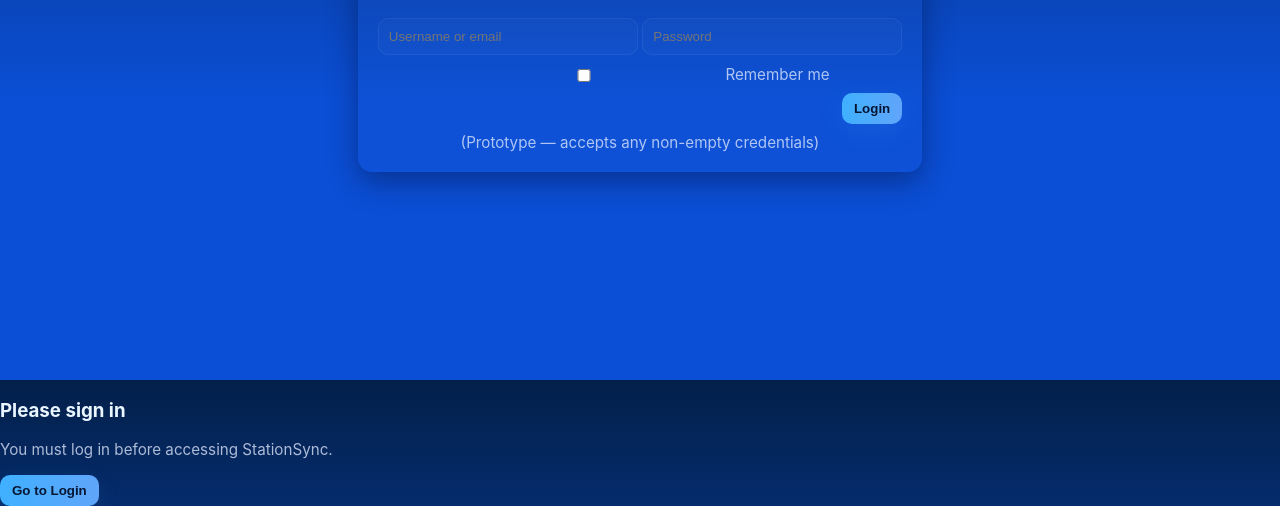
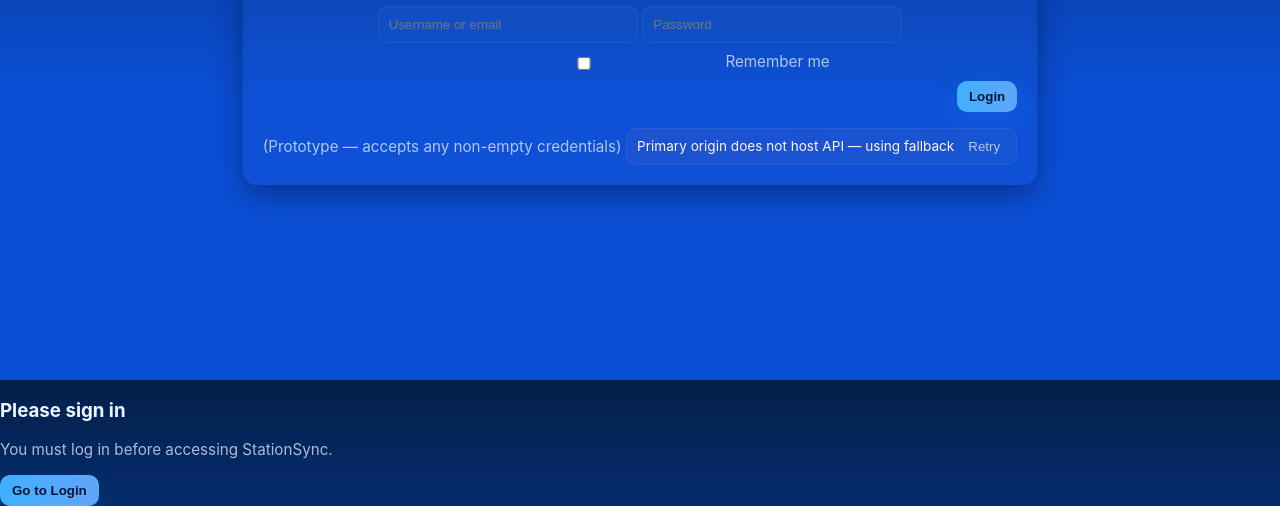
Before and after one commit to Delucie-coder/Station-Sync, a website: page index.html in a window 1280 px wide. Shown: the part 420-926 px from the top of the page. Drawn offline with nearby package versions, Linux system fonts and the light colour scheme; no server answers.

Commit message:
entering

```diff
--- a/index.html
+++ b/index.html
@@ -44,6 +44,7 @@
       </form>
 
       <small class="muted">(Prototype — accepts any non-empty credentials)</small>
+      <div id="loginApiStatus" class="api-status" style="margin-top:8px;text-align:center"></div>
     </div>
     <!-- Registration UI removed as requested -->
   </div>
@@ -82,6 +83,7 @@
         <div class="top-right">
           <input id="globalSearch" placeholder="Search stations by name, location or id..." />
           <div id="userBadge" class="user-badge hidden"></div>
+          <div id="apiStatus" class="api-status" style="margin-left:8px"></div>
         </div>
       </header>
 
--- a/package.json
+++ b/package.json
@@ -4,10 +4,11 @@
   "description": "StationSync prototype server (Express) for auth and static hosting",
   "main": "server.js",
   "scripts": {
-    "start": "node server.js"
+    "start": "node server.js",
     "migrate": "node scripts/migrate-to-sqlite.js",
     "smoke": "node scripts/smoke-tests.js",
     "restore": "node scripts/restore-from-backup.js"
+  },
   "dependencies": {
     "bcrypt": "^5.1.0",
     "better-sqlite3": "^12.4.1",
--- a/script.js
+++ b/script.js
@@ -47,6 +47,18 @@ function showBanner(message, type='info', opts){
     b.style.color = '#0f172a';
     setTimeout(()=>{ try{ b.remove(); }catch(e){} }, 4500);
   } catch(e){ console.warn(e); }
+}
+
+// ----- API status UI -----
+function setApiStatus(isOk, message){
+  try{
+    const el = $('apiStatus'); const loginEl = $('loginApiStatus');
+    const text = message || (isOk ? 'API available' : 'API unreachable');
+    const cls = isOk ? 'api-status ok' : 'api-status bad';
+    const html = `<span>${escapeHtml(text)}</span><button id="apiRetryBtn" title="Retry">Retry</button>`;
+    if (el){ el.className = cls; el.innerHTML = html; const btn = $('apiRetryBtn'); if (btn) btn.addEventListener('click', async ()=>{ setApiStatus(false,'Retrying...'); await probePrimary(); await checkSession(); }); }
+    if (loginEl){ loginEl.className = cls; loginEl.innerHTML = html; const btn2 = loginEl.querySelector('#apiRetryBtn'); if (btn2) btn2.addEventListener('click', async ()=>{ setApiStatus(false,'Retrying...'); await probePrimary(); await checkSession(); }); }
+  } catch(e){ console.warn('setApiStatus error', e); }
 }
 
 // ----- API fetch with fallback -----
@@ -769,9 +781,16 @@ async function probePrimary(){
   try{
     const url = window.location.origin + '/api/session';
     const res = await fetch(url, { method:'GET' });
-    if (!res.ok && (res.status === 404 || res.status === 405)){ API_BASE = FALLBACK_API; showBanner('Primary origin does not host API — using fallback API','warn'); return false; }
+    if (!res.ok && (res.status === 404 || res.status === 405)){
+      API_BASE = FALLBACK_API; setApiStatus(false, 'Primary origin does not host API — using fallback'); showBanner('Primary origin does not host API — using fallback API','warn'); return false;
+    }
+    // primary OK
+    API_BASE = window.location.origin;
+    setApiStatus(true, 'API available at ' + window.location.origin);
     return true;
-  } catch(e){ API_BASE = FALLBACK_API; showBanner('Primary origin unreachable — using fallback API','warn'); return false; }
+  } catch(e){
+    API_BASE = FALLBACK_API; setApiStatus(false, 'Primary origin unreachable — using fallback'); showBanner('Primary origin unreachable — using fallback API','warn'); return false;
+  }
 }
 
 async function checkSession(){
--- a/style.css
+++ b/style.css
@@ -61,6 +61,14 @@ a{color:var(--accent)}
   .dashboard-mark{ width:40px; height:40px; }
   .login-logo{ width:160px; }
 }
+
+/* API status indicator */
+.api-status{
+  font-size:0.85rem;padding:6px 10px;border-radius:10px;border:1px solid rgba(255,255,255,0.06);background:rgba(255,255,255,0.02);color:var(--muted);display:inline-flex;align-items:center;gap:8px
+}
+.api-status.ok{ background: linear-gradient(90deg, rgba(96,165,250,0.12), rgba(6,182,180,0.06)); color: #e6f8ff }
+.api-status.bad{ background: linear-gradient(90deg, rgba(255,107,136,0.06), rgba(255,182,107,0.04)); color: #fff2f3 }
+.api-status button{ background:transparent;border:0;color:var(--muted);cursor:pointer;padding:4px 6px;border-radius:6px }
 .title{font-size:1.2rem;font-weight:700}
 .subtitle{font-size:0.85rem;color:var(--muted)}
 .nav{display:flex;flex-direction:column;gap:8px;margin-top:12px}
```
Also changed, not shown: app.html (+1 -0 lines), 4 other files.
